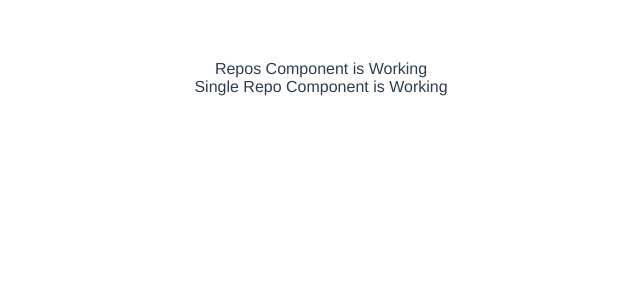
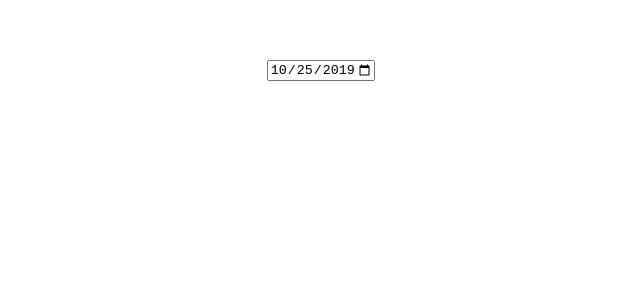
Before and after one commit to nouinou/vue-coding-challenge, a Vue app: page / in a window 1280 px wide. Shown: the top 300 px of the page, without its empty margins (319-959 px from the left). Built offline with nearby package versions, Linux system fonts and the light colour scheme.

Commit message:
Repos C - Date  input + repos v-for

```diff
--- a/src/components/Repos/Repos.vue
+++ b/src/components/Repos/Repos.vue
@@ -1,8 +1,11 @@
 <template>
-    <div id="Repos">
+    <div id="Repos" >
+        <div id="repo_date_filter">
+            <!-- 2008-02-08 is Github creation date  -->
+            <input type="date" v-model="date" min="2008-02-08" :max="today" />
+        </div>
         <div id="repos_container">
-            Repos Component is Working
-            <Repo />
+            <Repo v-for="repo in repos" v-bind:key="repo.id" />
         </div>
     </div>
 </template>
@@ -14,6 +17,37 @@ export default {
     name: 'Repos',
     components: {
         Repo
+    },
+    data(){
+        return {
+            today: this.getTodayDate(),
+            date: this.getPastMonth(),
+            repos: [],
+        }
+    },
+    methods: {
+        getTodayDate: function(){
+            return this.formateDate(new Date());
+        },
+        getPastMonth: function(){
+            let today = new Date();
+            // Subsctracting 30 days from today's date
+            let aMonthBefore = today.setDate(today.getDate() - 30);
+            return this.formateDate(aMonthBefore);
+        },
+        formateDate: function(date) { // Format date to yyyy-mm-dd
+            var d = new Date(date),
+                month = '' + (d.getMonth() + 1),
+                day = '' + d.getDate(),
+                year = d.getFullYear();
+
+            if (month.length < 2)
+                month = '0' + month;
+            if (day.length < 2)
+                day = '0' + day;
+
+            return [year, month, day].join('-');
+        }
     }
 }
 </script>
```
